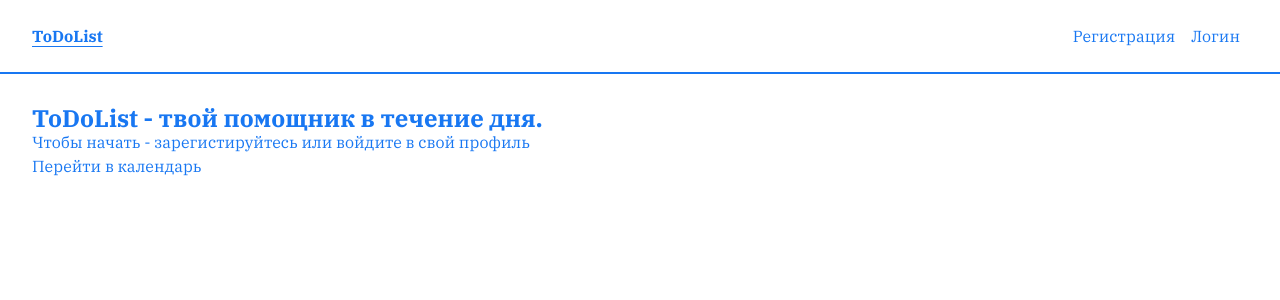
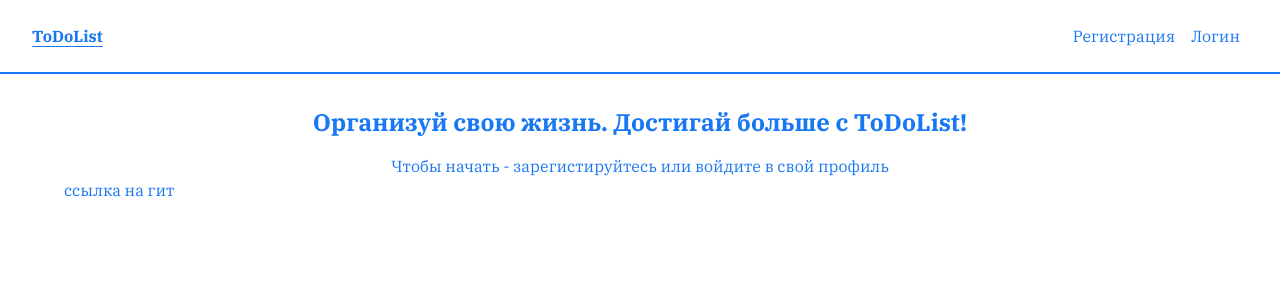
Before and after one commit to do6roetyro/airnet_todo_list, a React (Create React App) app: page / in a window 1280 px wide. Shown: the top 300 px of the page. Built offline with nearby package versions, Linux system fonts and the light colour scheme.

Commit message:
fix: небольшие фиксы и создание футера

```diff
--- a/src/App.tsx
+++ b/src/App.tsx
@@ -1,6 +1,7 @@
 import React, { Suspense, lazy, useEffect } from "react";
 import { Routes, Route, useLocation } from "react-router-dom";
 import Header from "./components/Header/Header";
+import Footer from "./components/Footer/Footer";
 import { UserProvider } from "./contexts/UserContext";
 
 import "./assets/styles/index.scss";
@@ -32,7 +33,9 @@ const App: React.FC = () => {
             </Routes>
           </Suspense>
         </main>
+        <Footer />
       </div>
+
     </UserProvider>
   );
 };
--- /dev/null
+++ b/src/assets/styles/blocks/hero.scss
@@ -0,0 +1,8 @@
+.hero {
+    text-align: center;
+}
+
+.hero__title {
+    line-height: 2rem;
+    padding-bottom: 1rem;
+}
--- a/src/assets/styles/blocks/main-container.scss
+++ b/src/assets/styles/blocks/main-container.scss
@@ -1,3 +1,10 @@
 .main-container {
     flex-grow: 1;
   }
+
+  .main-container__description {
+    text-align: center;
+    font-size: 1.5rem;
+    line-height: 2rem;
+    font-weight: 700;
+  }
--- a/src/assets/styles/index.scss
+++ b/src/assets/styles/index.scss
@@ -21,3 +21,4 @@
 @use "./blocks/months.scss";
 @use "./blocks/week.scss";
 @use "./blocks/calendar-table.scss";
+@use "./blocks/hero.scss";
--- /dev/null
+++ b/src/components/Footer/Footer.tsx
@@ -0,0 +1,11 @@
+import React from "react";
+
+const Footer: React.FC = () => {
+  return (
+    <header className="main-footer">
+      <div className="main-footer__wrapper wrapper">ссылка на гит</div>
+    </header>
+  );
+};
+
+export default Footer;
--- a/src/components/Login/LoginForm.tsx
+++ b/src/components/Login/LoginForm.tsx
@@ -4,6 +4,7 @@ import { Formik, Form, Field } from "formik";
 import * as yup from "yup";
 import ModalSuccess from "../Modal/ModalSuccess";
 import { useUser } from "../../contexts/UserContext";
+import { useNavigate } from "react-router";
 import data from '../../data.json';
 
 const validationSchema = yup.object({
@@ -16,7 +17,13 @@ const validationSchema = yup.object({
 
 const LoginForm: React.FC = () => {
   const [isLoginSuccessModalOpen, setIsLoginSuccessModalOpen] = useState(false);
-  const {login} = useUser();
+  const { login } = useUser();
+  const navigate = useNavigate();
+
+  const handleCloseModal = () => {
+    setIsLoginSuccessModalOpen(false);
+    navigate('/calendar');
+  };
 
   return (
     <>
@@ -79,7 +86,7 @@ const LoginForm: React.FC = () => {
       </Formik>
       <ModalSuccess
         isOpen={isLoginSuccessModalOpen}
-        onClose={() => setIsLoginSuccessModalOpen(false)}
+        onClose={handleCloseModal}
         title="Успешный вход!"
         info={`Добро пожаловать, ${useUser().user?.firstName}`}
       />
--- a/src/pages/CalendarPage.tsx
+++ b/src/pages/CalendarPage.tsx
@@ -86,7 +86,7 @@ const CalendarPage: React.FC = () => {
   const [month, setMonth] = useState(new Date().getMonth());
 
   if (!user) {
-    return <div>Пожалуйста, войдите в систему, чтобы увидеть задачи.</div>;
+    return <p className="main-container__description">Пожалуйста, зарегистрируйтесь или войдите в свой профиль, чтобы увидеть задачи.</p>;
   }
 
   const handlePrevYear = () => setYear(year - 1);
--- a/src/pages/HomePage.tsx
+++ b/src/pages/HomePage.tsx
@@ -1,18 +1,18 @@
 import React from "react";
-import { Link } from "react-router-dom";
+// import { Link } from "react-router-dom";
 
 const HomePage: React.FC = () => {
   return (
     <section className="hero">
       <h2 className="hero__title title">
-        ToDoList - твой помощник в течение дня.
+        Организуй свою жизнь. Достигай больше с ToDoList!
       </h2>
       <p className="hero__description description">
         Чтобы начать - зарегистируйтесь или войдите в свой профиль
       </p>
-      <Link to="/calendar" className="hero__link link">
+      {/* <Link to="/calendar" className="hero__link link">
       Перейти в календарь
-    </Link>
+    </Link> */}
     </section>
   );
 };
```
